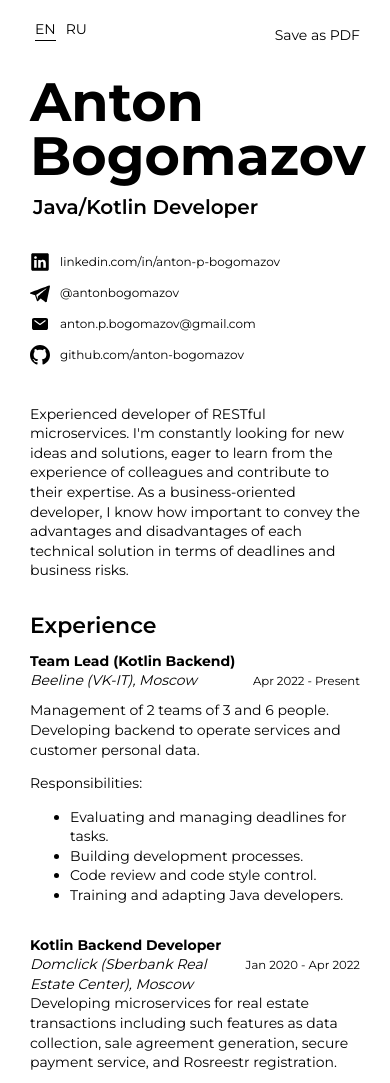
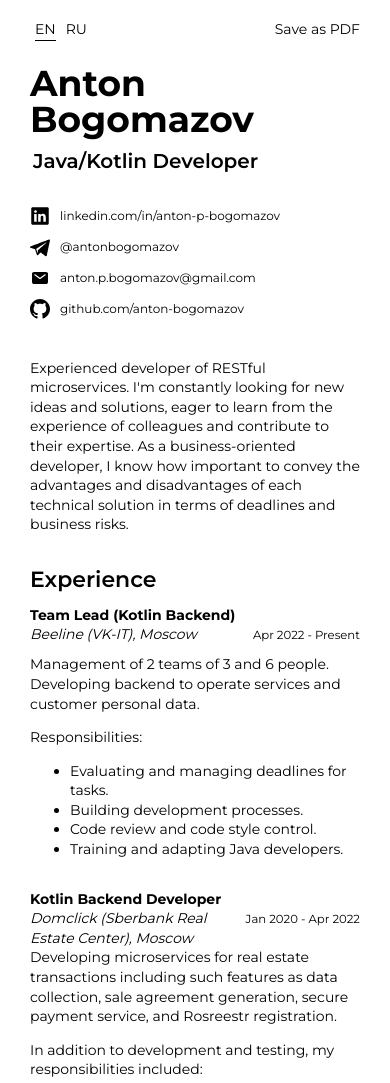
Before and after one commit to anton-bogomazov/anton-bogomazov.github.io, a plain HTML site: page index.html in a window 390 px wide. Shown: the top 1083 px of the page. Drawn offline with Linux system fonts and the light colour scheme.

Commit message:
Fix style: font size for small screens

```diff
--- a/css/style.css
+++ b/css/style.css
@@ -152,6 +152,7 @@ main {
 
 .business-card__language-selector {
   display: flex;
+  text-decoration: none;
   align-items: center;
   top: -25px;
   left: 5px; }
@@ -218,7 +219,7 @@ main {
   display: flex;
   width: 100%;
   justify-content: space-between;
-  align-items: center;
+  align-items: baseline;
 }
 
 .business-card__info-item--faded span {
@@ -314,7 +315,6 @@ main {
     width: calc(100% - 60px);
     padding: 40px 60px; }
   .business-card__language-selector {
-    margin-bottom: 10px;
     position: relative;
     top: 0; }
   .business-card__title-block {
@@ -357,6 +357,7 @@ main {
     background: white;
     color: black; }
   .business-card__title {
+    font-size: 36px;
     line-height: 1;
     margin-bottom: 10px; }
   .business-card__title-section {
```
